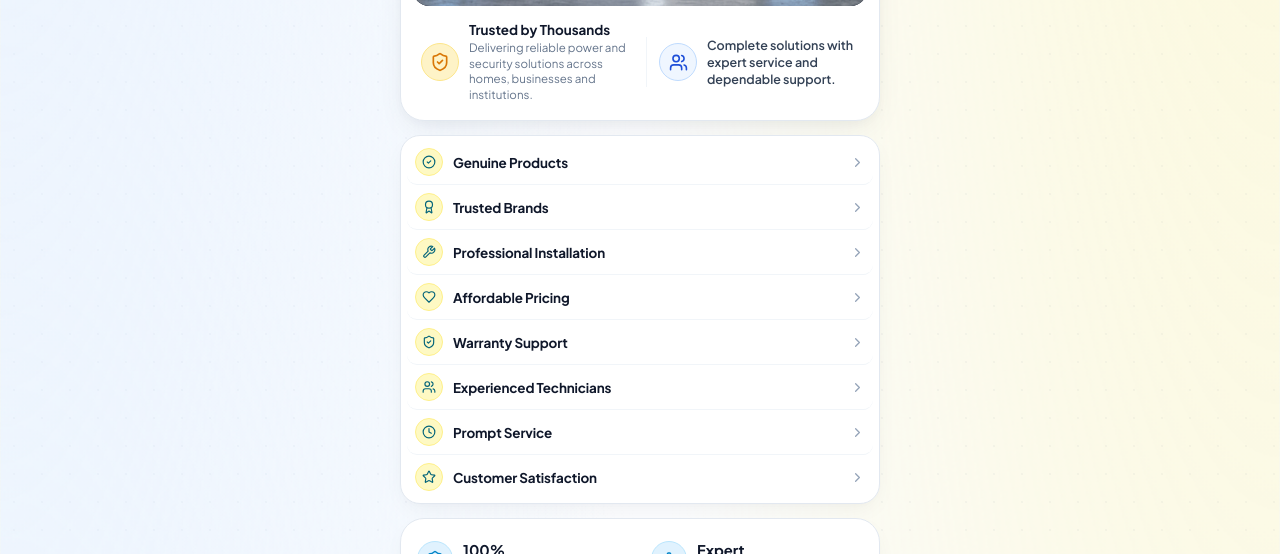
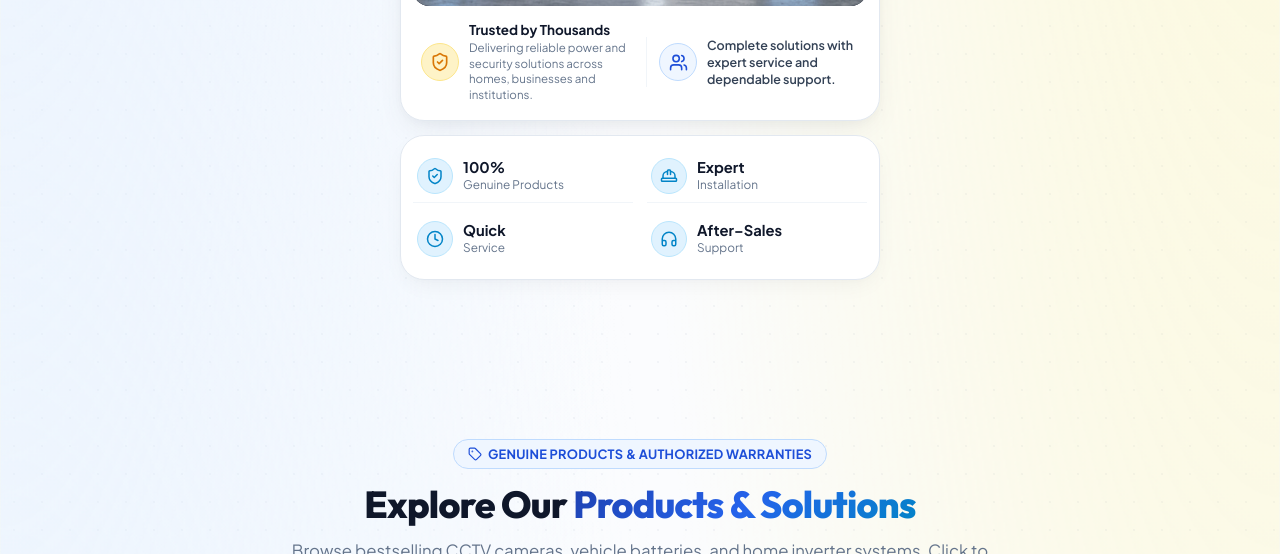
Before and after one commit to kishorn14/CCTV_inventory_management, a React (Vite) app: page / in a window 1280 px wide. Shown: the part 2760-3314 px from the top of the page. Built offline with nearby package versions, Linux system fonts and the light colour scheme.

Commit message:
Remove 8 reasons list card from Hero section

```diff
--- a/src/components/Hero.tsx
+++ b/src/components/Hero.tsx
@@ -7,14 +7,10 @@ import {
   ArrowRight,
   Wrench,
   ShieldCheck,
-  Award,
   Clock,
-  ChevronRight,
   Check,
   Star,
   Users,
-  Heart,
-  CheckCircle2,
   HardHat,
   Headphones,
   Calculator,
@@ -1043,77 +1039,6 @@ export const Hero: React.FC<HeroProps> = ({ onOpenBooking, onOpenQuote, onSelect
               </div>
             </div>
 
-            {/* Eight Reasons List Card (Compact Shakthi Agencies aesthetic) */}
-            <div style={{
-              background: '#ffffff',
-              border: '1px solid #e2e8f0',
-              borderRadius: '20px',
-              padding: '4px 6px',
-              marginTop: '14px',
-              boxShadow: '0 8px 24px -6px rgba(15, 23, 42, 0.06), 0 2px 8px rgba(15, 23, 42, 0.02)',
-              textAlign: 'left'
-            }}>
-              {[
-                { label: 'Genuine Products', icon: CheckCircle2 },
-                { label: 'Trusted Brands', icon: Award },
-                { label: 'Professional Installation', icon: Wrench },
-                { label: 'Affordable Pricing', icon: Heart },
-                { label: 'Warranty Support', icon: ShieldCheck },
-                { label: 'Experienced Technicians', icon: Users },
-                { label: 'Prompt Service', icon: Clock },
-                { label: 'Customer Satisfaction', icon: Star },
-              ].map((reason, idx, arr) => {
-                const Icon = reason.icon;
-                const isLast = idx === arr.length - 1;
-                return (
-                  <div
-                    key={idx}
-                    style={{
-                      display: 'flex',
-                      alignItems: 'center',
-                      justifyContent: 'space-between',
-                      padding: '8px 8px',
-                      borderBottom: isLast ? 'none' : '1px solid #f1f5f9',
-                      cursor: 'pointer',
-                      borderRadius: '10px',
-                      transition: 'all 0.15s ease'
-                    }}
-                    onMouseEnter={(e) => {
-                      e.currentTarget.style.background = '#f8fafc';
-                    }}
-                    onMouseLeave={(e) => {
-                      e.currentTarget.style.background = 'transparent';
-                    }}
-                  >
-                    <div style={{ display: 'flex', alignItems: 'center', gap: '10px' }}>
-                      <div style={{
-                        width: '28px',
-                        height: '28px',
-                        borderRadius: '50%',
-                        background: '#fef9c3',
-                        border: '1px solid #fef08a',
-                        display: 'flex',
-                        alignItems: 'center',
-                        justifyContent: 'center',
-                        flexShrink: 0
-                      }}>
-                        <Icon size={14} color="#04647a" />
-                      </div>
-                      <span style={{
-                        fontSize: '0.84rem',
-                        fontWeight: 700,
-                        color: '#0f172a',
-                        letterSpacing: '-0.01em'
-                      }}>
-                        {reason.label}
-                      </span>
-                    </div>
-                    <ChevronRight size={15} color="#94a3b8" />
-                  </div>
-                );
-              })}
-            </div>
-
             {/* 4-Pillars Trust Matrix Card (100% Genuine, Expert Installation, Quick Service, After-Sales Support) */}
             <div style={{
               background: '#ffffff',
```
